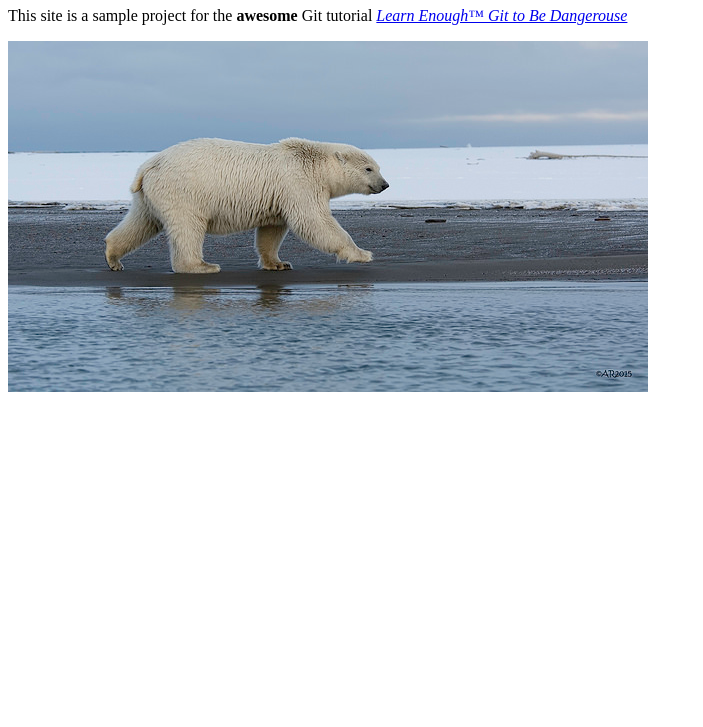
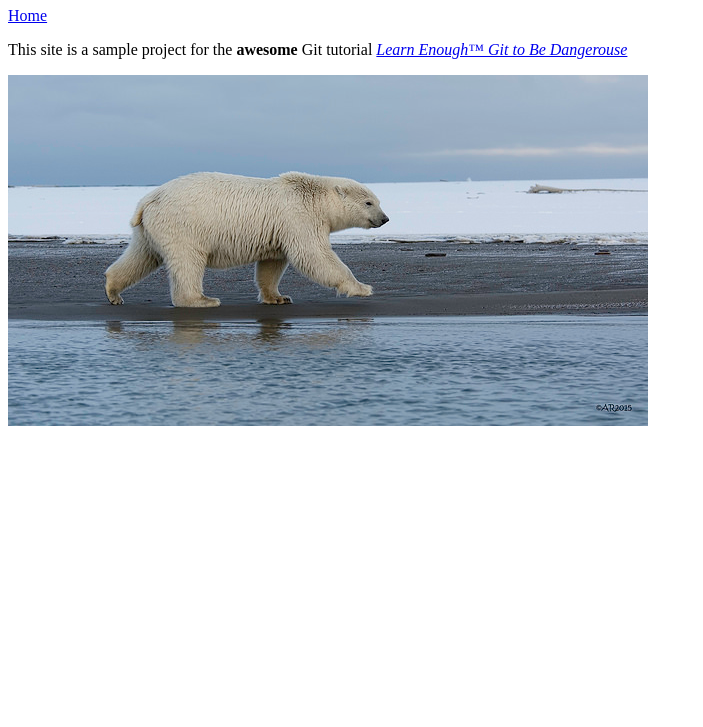
Before and after one commit to jfritz64/website, a plain HTML site: page about.html in a window 1280 px wide. Shown: the part 73-800 px from the top of the page, without its empty margins (0-703 px from the left). Drawn offline with Linux system fonts and the light colour scheme.

Commit message:
add home page link on about

```diff
--- a/about.html
+++ b/about.html
@@ -6,6 +6,7 @@
   </head>
   <body>
     <h1>About Us</h1>
+    <a href="index.html">Home</a>
     <p>
       This site is a sample project for the <strong>awesome</strong> Git
       tutorial <a href="http://learnenough.com/git-tutorial"><em>Learn Enough™
```
Also changed, not shown: index.html (+1 -1 lines).
